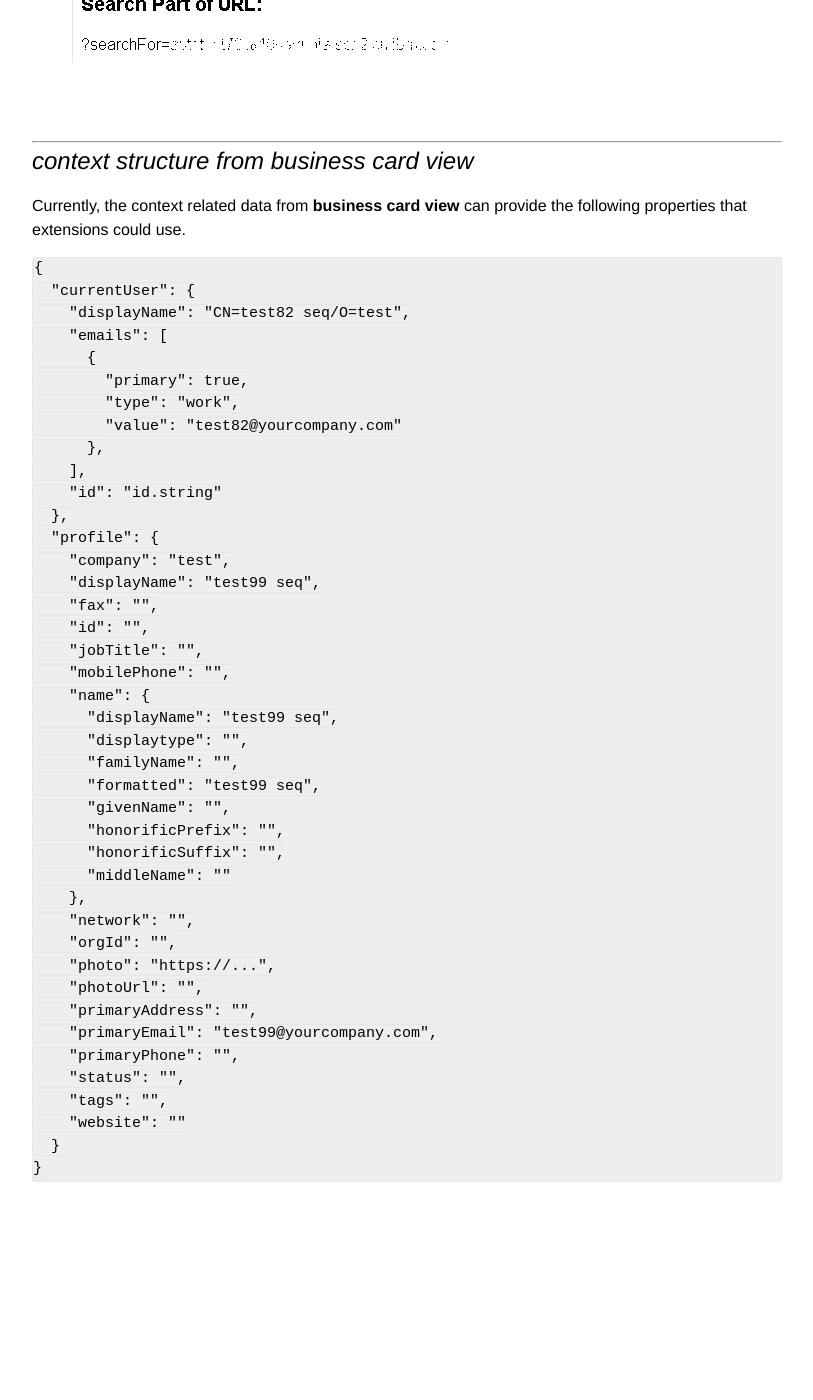
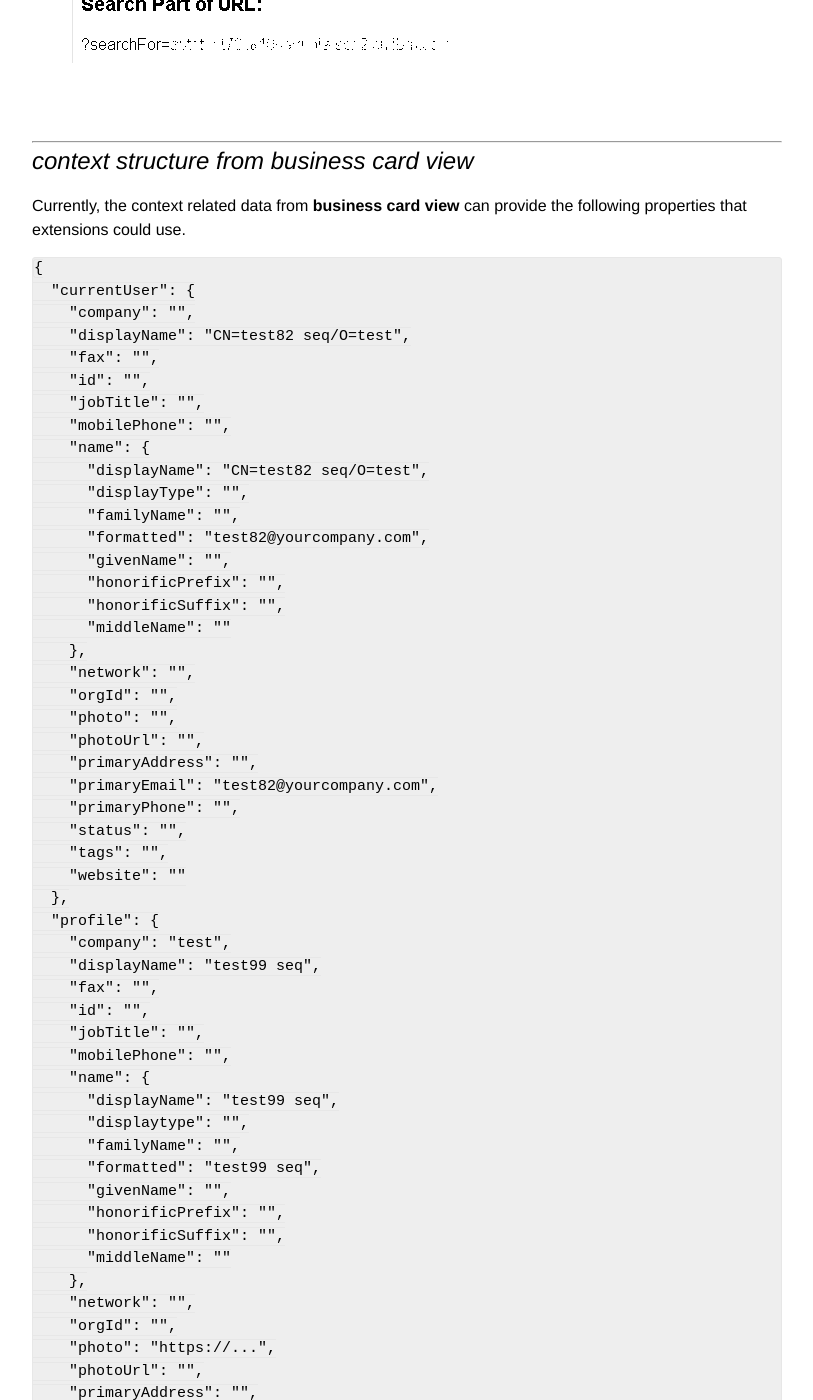
Before and after one commit to ibmverse/verse-developer, a Jekyll site: the page built from _tutorials/tutorial-business_card.markdown, in a window 1280 px wide and 1400 px high, scrolled down 2194 px. Shown: the whole window, without its empty margins (233-1046 px from the left). Built offline with Jekyll 4.4.1, drawn with Linux system fonts in a browser that asks for light colours; before the commit the page ends 3417 px from its top, so only the background shows below that; some of the changed text lies outside the part shown.

Commit message:
240146 - Update preference, feature and bizcard context in document.

````diff
--- a/_tutorials/tutorial-business_card.markdown
+++ b/_tutorials/tutorial-business_card.markdown
@@ -91,15 +91,32 @@ Currently, the context related data from __business card view__ can provide the
 ```
 {
   "currentUser": {
+    "company": "",
     "displayName": "CN=test82 seq/O=test",
-    "emails": [
-      {
-        "primary": true,
-        "type": "work",
-        "value": "test82@yourcompany.com"
-      },
-    ],
-    "id": "id.string"
+    "fax": "",
+    "id": "",
+    "jobTitle": "",
+    "mobilePhone": "",
+    "name": {
+      "displayName": "CN=test82 seq/O=test",
+      "displayType": "",
+      "familyName": "",
+      "formatted": "test82@yourcompany.com",
+      "givenName": "",
+      "honorificPrefix": "",
+      "honorificSuffix": "",
+      "middleName": ""
+    },
+    "network": "",
+    "orgId": "",
+    "photo": "",
+    "photoUrl": "",
+    "primaryAddress": "",
+    "primaryEmail": "test82@yourcompany.com",
+    "primaryPhone": "",
+    "status": "",
+    "tags": "",
+    "website": ""
   },
   "profile": {
     "company": "test",
--- a/_tutorials/tutorial-mail.compose.markdown
+++ b/_tutorials/tutorial-mail.compose.markdown
@@ -29,7 +29,7 @@ The manifest file is configred to widget.json by the [Verse Developer Chrome Ext
       }
     ],
 
-    "feature" : ["core"],
+    "features" : ["core"],
 
     "renderParams" : {
       "width" : "500",
@@ -48,7 +48,7 @@ ___Note:___ the __"url"__ should be changed to your own html page.
 
 * __"url"__, a must-set property, you should set it to the URL of your html page,
 
-* __"feature"__, set it to "core", Verse will send __context__ related data to the specified web application by __Cross-document messaging__.  Please refer to the [How to send data to a web application][4] on how to construct the web application page to receive Cross-document messages.
+* __"features"__, set it to "core", Verse will send __context__ related data to the specified web application by __Cross-document messaging__.  Please refer to the [How to send data to a web application][4] on how to construct the web application page to receive Cross-document messages.
 
 The __"context"__ is a Verse internal data object, in __mail compose view__, it is related to the mail you are composing, please refer to the "context structure" section at the end of this page for detail.
 
--- a/_tutorials/tutorial-mail.read.markdown
+++ b/_tutorials/tutorial-mail.read.markdown
@@ -30,7 +30,7 @@ The manifest file is configred to widget.json by the [Verse Developer Chrome Ext
       }
     ],
 
-    "feature" : ["core"],
+    "features" : ["core"],
 
     "renderParams" : {
       "width" : "500",
@@ -50,7 +50,7 @@ ___Note:___ the __"url"__ should be changed to your own html page.
 
 * __"url"__, a must-set property, you should set it to the URL of your html page,
 
-* __"feature"__, set it to "core", Verse will send __context__ related data to the specified web application by __Cross-document messaging__.  Please refer to the [How to send data to a web application][4] on how to construct the web application page to receive Cross-document messages.
+* __"features"__, set it to "core", Verse will send __context__ related data to the specified web application by __Cross-document messaging__.  Please refer to the [How to send data to a web application][4] on how to construct the web application page to receive Cross-document messages.
 
 The __"context"__ is a Verse internal data object, in __mail read view__, it is related to the mail you are composing, please refer to the "context structure" section at the end of this page for detail.
 
````
Also changed, not shown: other parts of _tutorials/tutorial-business_card.markdown (+2 -2 lines), _tutorials/tutorial-ext-manifest.markdown (+4 -4 lines), _tutorials/tutorial-ext-send-data-to-app.markdown (+4 -4 lines).
